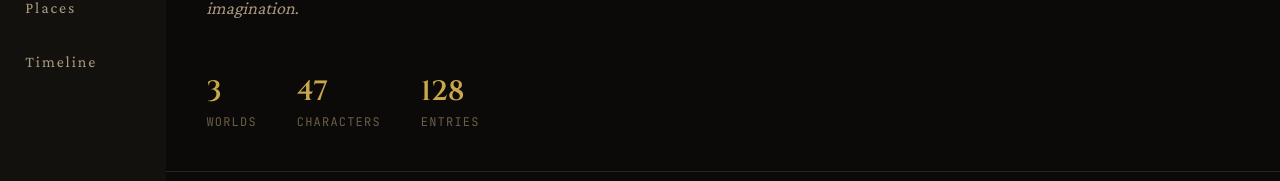
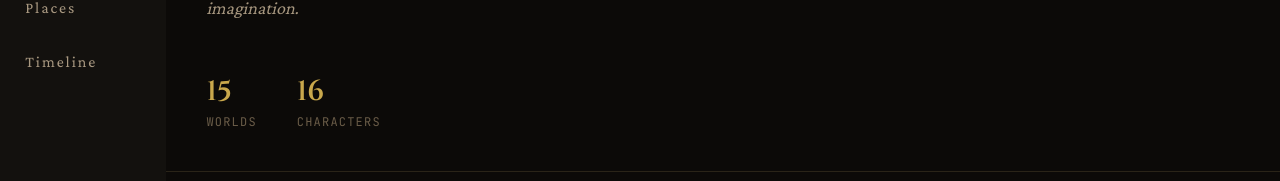
Before and after one commit to hossainmdhasan626-code/pro-lore-archive, a Next.js app: page / in a window 1280 px wide. Shown: the part 337-518 px from the top of the page. Built offline with nearby package versions, Linux system fonts and the light colour scheme.

Commit message:
Updated Overview page counter section .

```diff
--- a/src/app/components/ui/Hero_section_overview.jsx
+++ b/src/app/components/ui/Hero_section_overview.jsx
@@ -1,24 +1,44 @@
 // Thise page was the hero section of the overview page .
 
+import { worldsData } from "@/app/data/WorldsData";
 import React from "react";
 
 const Hero_section_overview = () => {
-  // Data for count section
+  // Data collect form main data .
+  const world_data = worldsData;
+
+  // Write a fun() which work was sum the total characters are added .
+  // const total_characters = () => {
+  //   // Create a blank variable
+  //   let total_cha = 0;
+
+  //   // Do a for loop for extract total characters .
+  //   for (let index = 0; index < world_data.length; index++) {
+  //     // Count the length of the characters arrow .
+  //     const count = world_data[index]?.characters?.length;
+  //     // Add count to total_cha .
+  //     total_cha += count;
+  //   }
+  //   // Return the total_Cha .
+  //   return total_cha;
+  // };
+
+  // Extract total characters
+  const total_cha = world_data?.reduce((acc,world ) => {
+    return acc + world?.characters?.length;
+  },0);
+
+  // Custom arrow for count section
   const data = [
     {
       id: 1,
-      count: "3",
+      count: world_data?.length,
       label: "Worlds", // font-mono, text-text-metadata-muted
     },
     {
       id: 2,
-      count: "47",
-      label: "Characters", // font-mono, text-text-metadata-muted
-    },
-    {
-      id: 3,
-      count: "128",
-      label: "Entries", // font-mono, text-text-metadata-muted
+      count: total_cha,
+      label: "CHARACTERS", // font-mono, text-text-metadata-muted
     },
   ];
 
```
